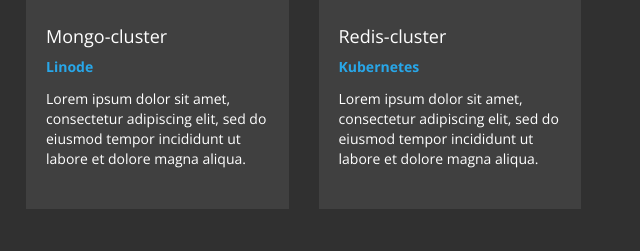
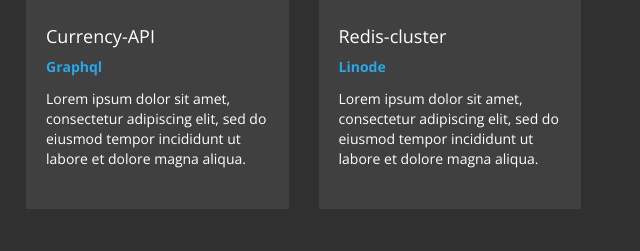
Before and after one commit to bakytk/bakytk.github.io, a plain HTML site: page index.html in a window 1280 px wide. Shown: the part 2276-2527 px from the top of the page, 629-1269 px from the left. Drawn offline with nearby package versions, Linux system fonts and the light colour scheme.

Commit message:
update txt

```diff
--- a/index.html
+++ b/index.html
@@ -132,7 +132,7 @@
     				<div class="col-md-offset-2 col-md-8">
     					<h2 class="wow fadeIn" data-wow-offset="50" data-wow-delay="0.9s">
     						<span>Backend/ML</span> dev: <br/>
-                            Node, Go, Python </h2>
+                            Node.js </h2>
     					<div class="element">
                             <div class="sub-element">
                             	Developing Node-Go backend apps </div>
@@ -263,8 +263,8 @@
     					<div class="team-wrapper">
     						<img src="images/quesg.jpg" class="img-responsive" alt="team img 3">
     							<div class="team-des">
-    								<h4>Mongo-cluster</h4>
-    								<span>Linode</span>
+    								<h4>Currency-API</h4>
+    								<span>Graphql</span>
     								<p>Lorem ipsum dolor sit amet, consectetur adipiscing elit, sed do eiusmod tempor incididunt ut labore et dolore magna aliqua.</p>
     							</div>
     					</div>
@@ -274,7 +274,7 @@
     						<img src="images/quesg.jpg" class="img-responsive" alt="team img 4">
     							<div class="team-des">
     								<h4>Redis-cluster</h4>
-    								<span>Kubernetes</span>
+    								<span>Linode</span>
     								<p>Lorem ipsum dolor sit amet, consectetur adipiscing elit, sed do eiusmod tempor incididunt ut labore et dolore magna aliqua.</p>
     							</div>
     					</div>
```
